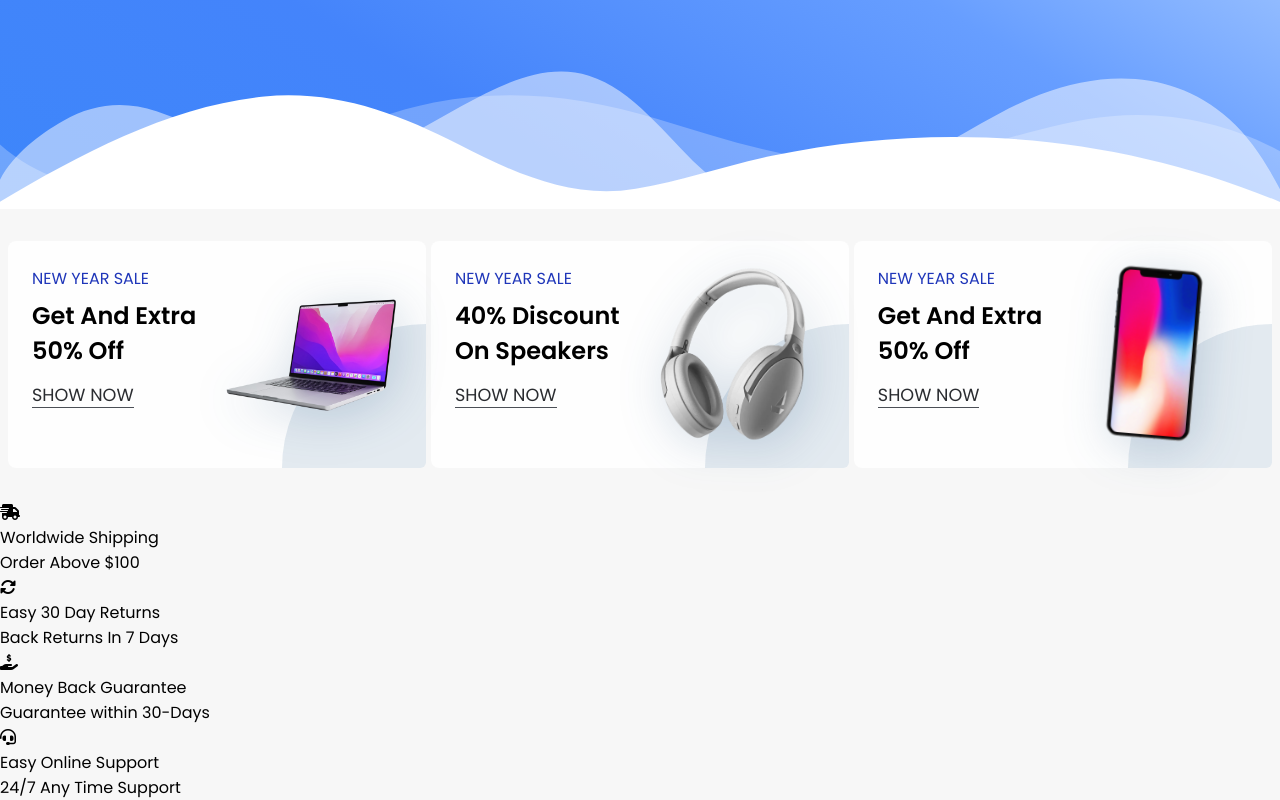
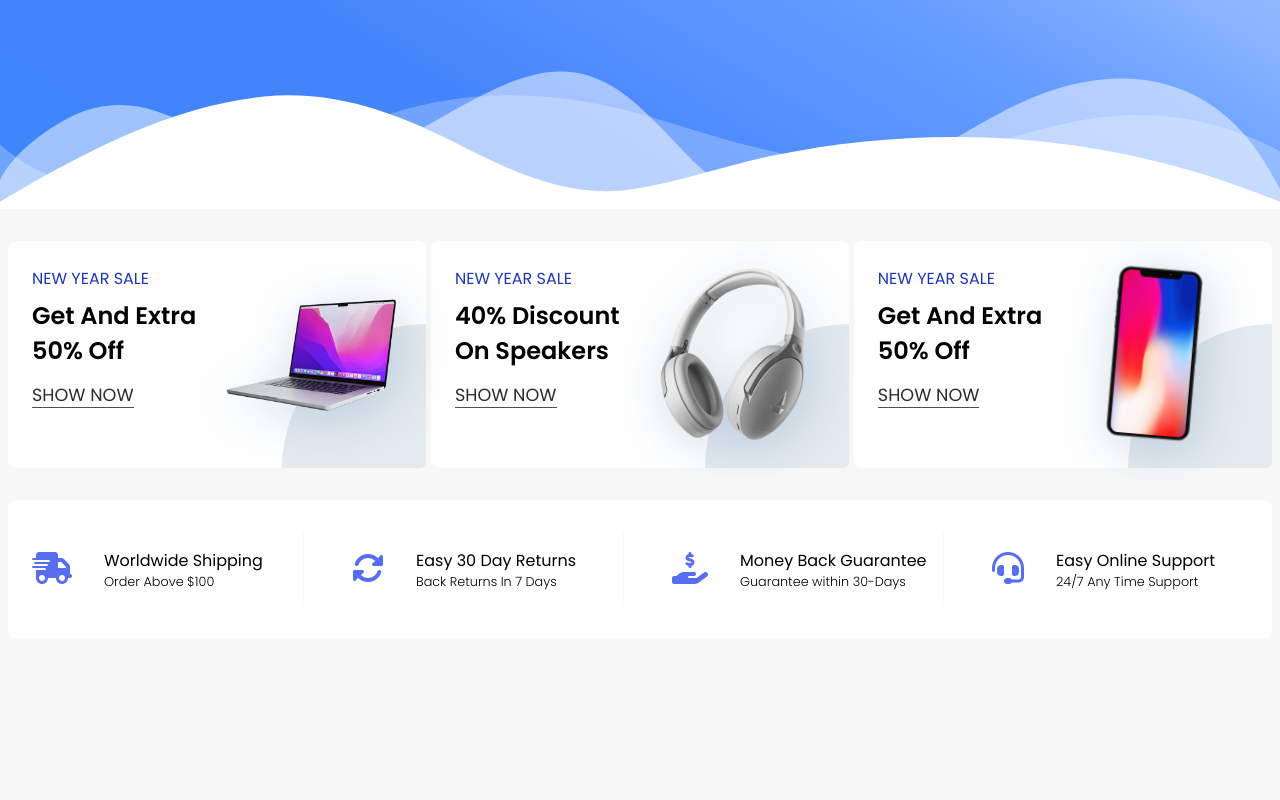
Before and after one commit to nikhils045/E-Commerce, a website built with Vite: page index.html in a window 1280 px wide. Shown: the part 695-1495 px from the top of the page. After the commit the page ends 1366 px from the top, so only its background shows below. Built offline with nearby package versions, Linux system fonts and the light colour scheme.

Commit message:
Added Policy Section Styles

```diff
--- a/style.css
+++ b/style.css
@@ -256,3 +256,36 @@ main {
     filter: drop-shadow(5px 8px 24px rgba(25, 76, 127, 0.2));
   }
 }
+
+/* ================== POLICY SECTION ================= */
+.policy-section {
+  display: grid;
+  grid-template-columns: repeat(4, 1fr);
+  background-color: white;
+  margin: 0rem 0.5rem 2rem;
+  padding: 2rem 0.5rem;
+  gap: 2rem;
+  border-radius: 0.5rem;
+}
+
+.div-policy {
+  display: flex;
+  align-items: center;
+  gap: 2rem;
+  border-right: 0.1rem solid #f7f7f7;
+  padding: 1rem;
+
+  &:last-child {
+    border-right: none;
+  }
+
+  & i {
+    color: #576ef0;
+    font-size: 2rem;
+  }
+
+  & p:last-child {
+    font-size: 0.8rem;
+    font-weight: 300;
+  }
+}
```
